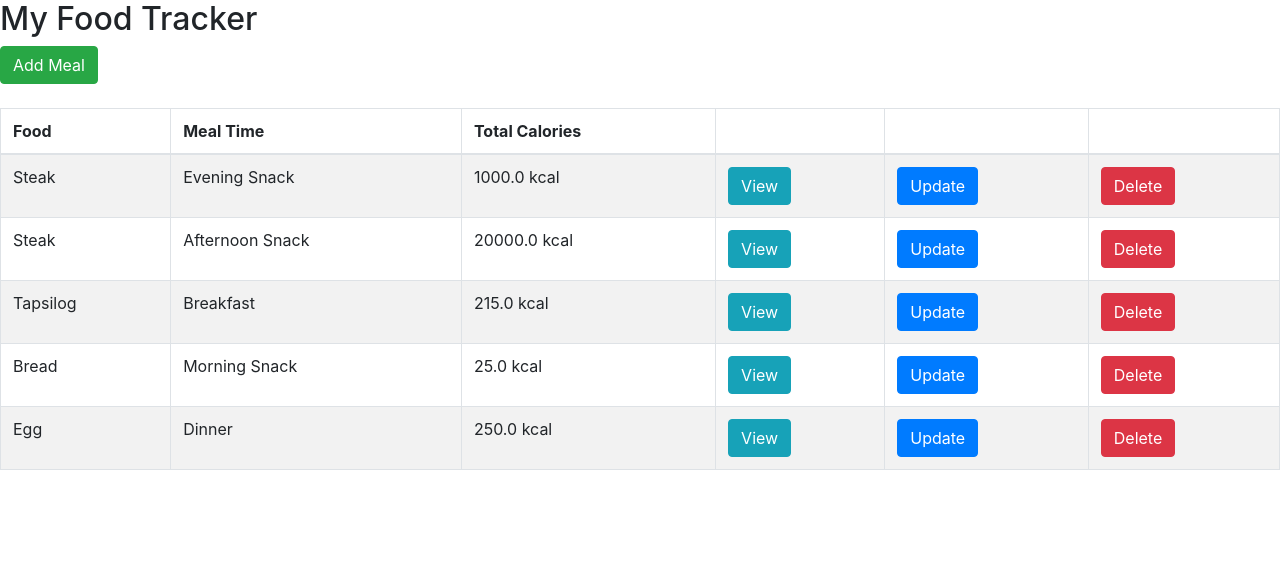
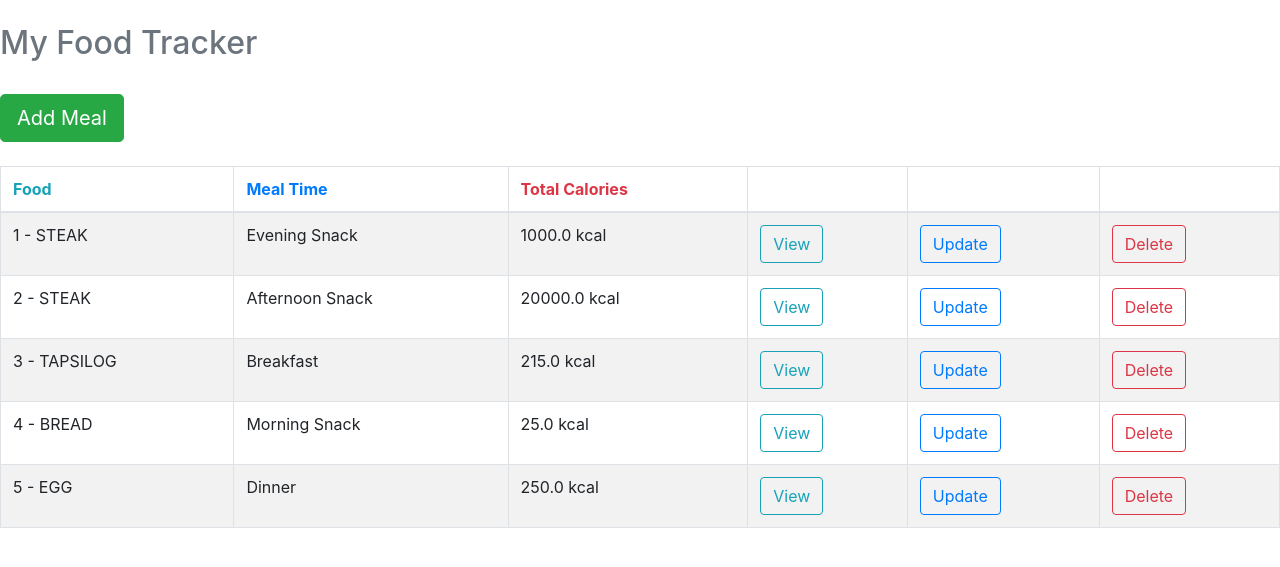
Before and after one commit to panicmoon0808/food-tracker, a Django app: page / in a window 1280 px wide. Shown: the top 567 px of the page. Run offline with Django 3.2, Linux system fonts and the light colour scheme; data comes from the database, SQL or seed files in the repository; some libraries are stand-ins or nearby versions.

Commit message:
Update list.html

```diff
--- a/food_tracker/templates/list.html
+++ b/food_tracker/templates/list.html
@@ -4,16 +4,17 @@
 	</head>
 
 	<body>
-		<h2>My Food Tracker</h2>
+	    </br>
+		<h2 class="text-secondary">My Food Tracker</h2></br>
 
-		<a href="{% url 'food:add-meal' %}" class="btn btn-success">Add Meal</a> <br /><br />
+		<a href="{% url 'food:add-meal' %}" class="btn btn-success btn-lg">Add Meal</a> <br /><br />
 
 		<table class="table table-striped table-bordered">
 			<thead>
 				<tr>
-					<th>Food</th>
-					<th>Meal Time</th>
-					<th>Total Calories</th>
+					<th class="text-info">Food</th>
+					<th class="text-primary">Meal Time</th>
+					<th class="text-danger">Total Calories</th>
 					<th></th>
 					<th></th>
 					<th></th>
@@ -23,17 +24,17 @@
 			<tbody>
 				{% for meal in meals %}
 				<tr>
-					<td>{{ meal.food.name }}</td>
+					<td class="text-uppercase"> {{ forloop.counter }} - {{ meal.food.name }} </td>
 					<td>{{ meal.get_meal_time_display }}</td>
 					<td>{{ meal.get_total_calories }} kcal</td>
 					<td>
-						<a href="{% url 'food:view-meal' meal.id %}" class="btn btn-info">View</a>
+						<a href="{% url 'food:view-meal' meal.id %}" class="btn btn-outline-info">View</a>
 					</td>
 					<td>
-						<a href="{% url 'food:update-meal' meal.id %}" class="btn btn-primary">Update</a>
+						<a href="{% url 'food:update-meal' meal.id %}" class="btn btn-outline-primary">Update</a>
 					</td>
 					<td>
-						<a href="{% url 'food:delete-meal' meal.id %}" class="btn btn-danger">Delete</a>
+						<a href="{% url 'food:delete-meal' meal.id %}" class="btn btn-outline-danger">Delete</a>
 					</td>
 				</tr>
 
```
